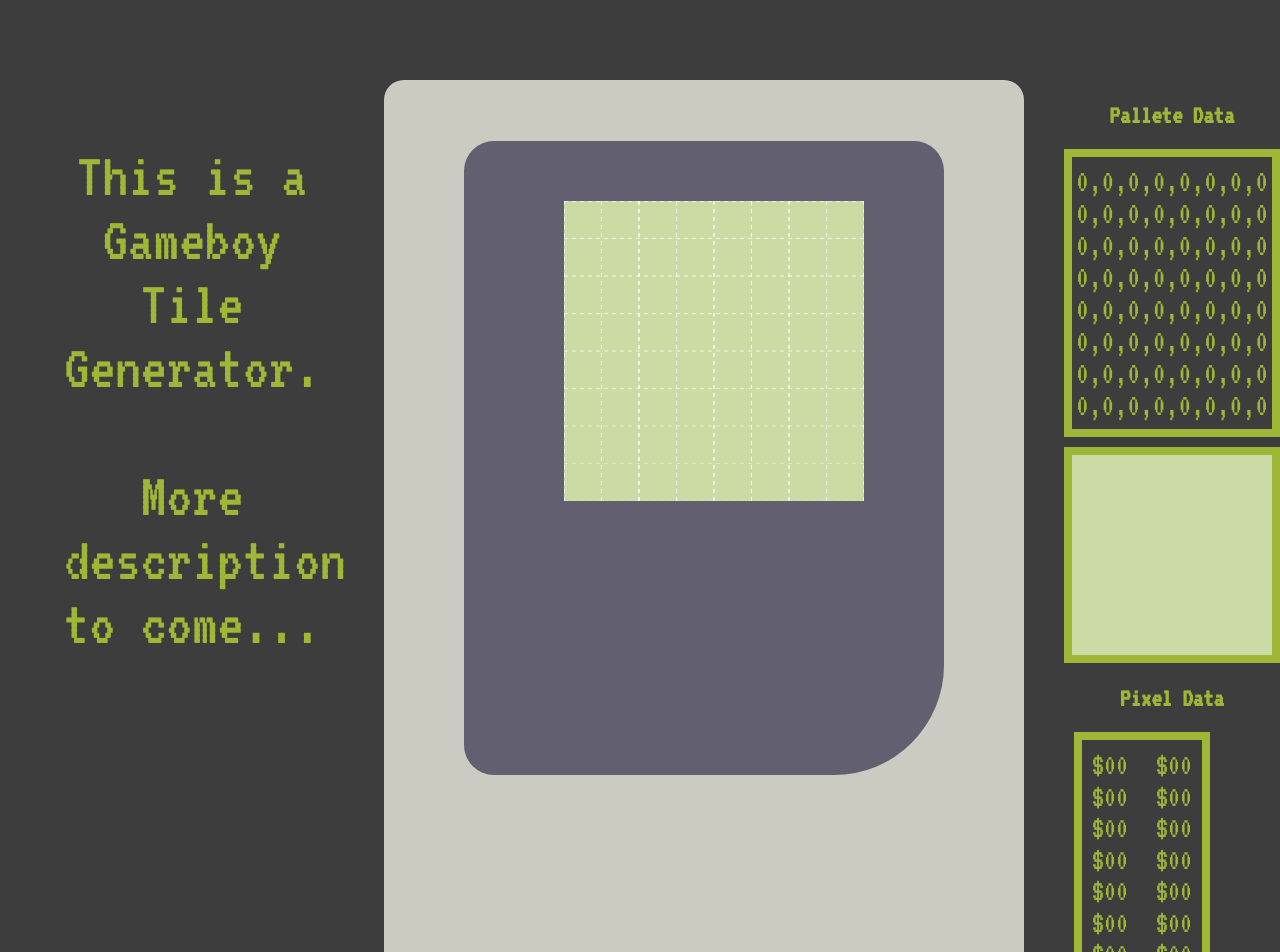
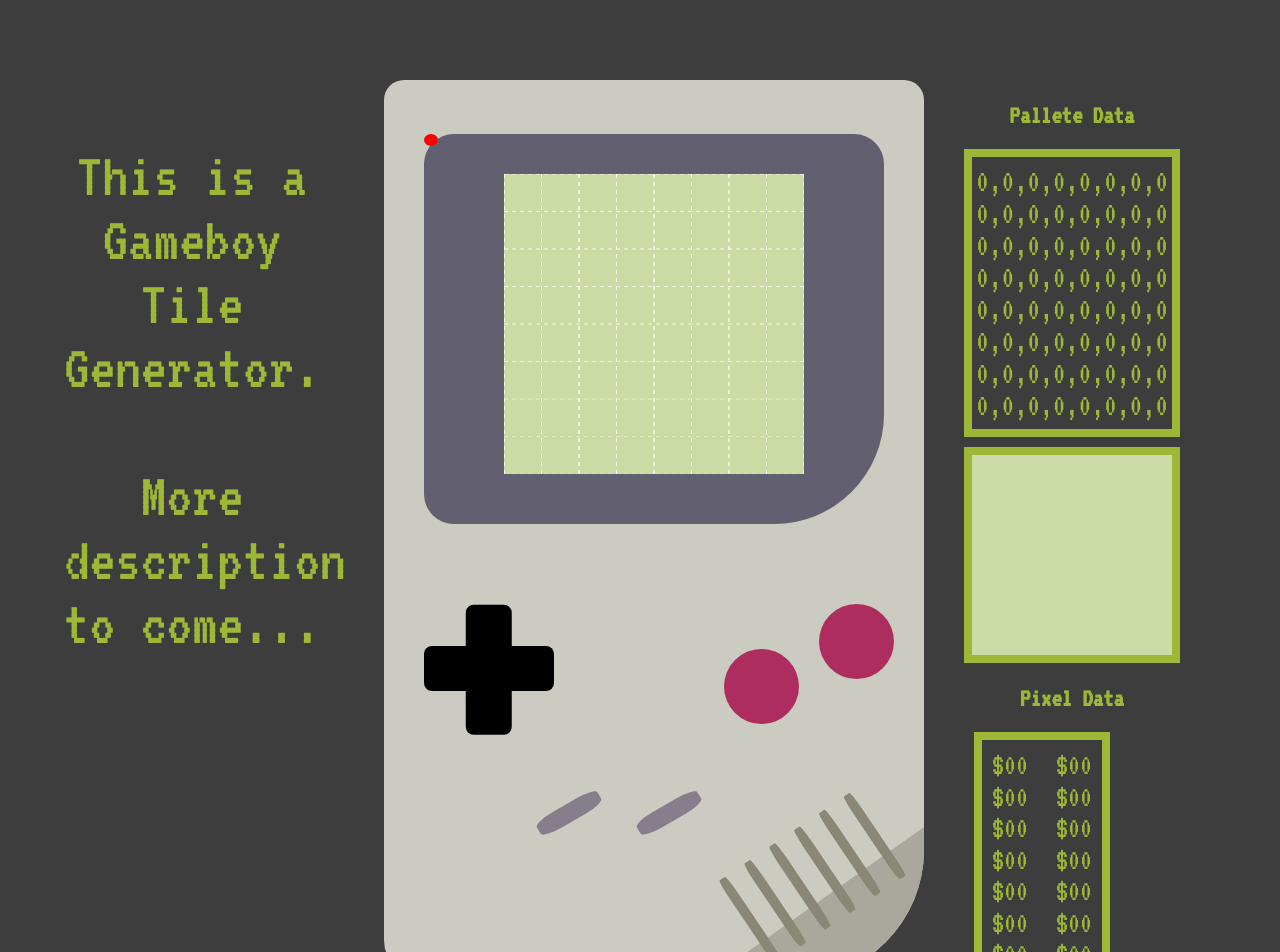
Before and after one commit to spkelly/gb-pallete, a Vue app: page / in a window 1280 px wide. Shown: the top 952 px of the page. Built offline with nearby package versions, Linux system fonts and the light colour scheme.

Commit message:
resized console

```diff
--- a/src/components/console/Console.vue
+++ b/src/components/console/Console.vue
@@ -48,29 +48,29 @@ export default {
 
 .console__speaker{
   position: absolute;
-  right: 20px;
-  bottom: 50px;
-  transform: rotate(-32deg);
-  width: 280px;
+  right: 8px;
+  bottom: 40px;
+  transform: rotate(-34deg);
+  width: 200px;
 }
 
 .console__speaker-element{
   display: inline-block;
-  margin:0 14px;
+  margin:0 10px;
   border-radius: 20%;
-  width: 16px;
-  height:140px;
-  background-color: #868277;
+  width: 10px;
+  height:100px;
+  background-color:#8A8777;
 }
 
 .console__shadow{
   position: absolute;
   right:0;
   bottom:0;
-  width:320px;
-  height:200px;
+  width:240px;
+  height:180px;
   background-color: #AAA79C;
-  clip-path: polygon(0 100%, 100% 100%, 100% 0%);
+  clip-path: polygon(10% 100%, 100% 100%, 100% 15%);
 }
 
 #console{
@@ -81,18 +81,18 @@ export default {
   border-top-left-radius: 20px;
   border-top-right-radius: 20px;
   background-color:#CBCBC1;
-  height: 1450px;
-  border-bottom-right-radius:180px;
+  height: 900px;
+  border-bottom-right-radius:130px;
   border-bottom-left-radius: 40px;
 }
 
 .console__top{
-    height: 160px;
+    min-height: 6%;
 }
 .console__bottom{
   height:100%;
   flex-grow: 1;
-  margin-top: 200px;
+  margin-top: 80px;
 }
 
 .console__buttons{
@@ -104,19 +104,20 @@ export default {
 
 .console__buttons-dpad{
 
-  margin-right: 250px;
-  width: 225px;
-  height: 225px;
-  margin-left: 90px;
+  margin-right:160px;
+  margin-left: 40px;
+  width: 130px;
+  height: 130px;
   position: relative;
 }
 .console__buttons-face{
   position: relative;
-  width: 280px;
-  height: 230px;
+  width: 180px;
+  height: 130px;
 }
 
 .console__buttons-dpad::before{
+  border-radius: 8px;
   display: block;
   position: absolute;
   height: 35%;
@@ -127,6 +128,7 @@ export default {
 }
 
 .console__buttons-dpad::after{
+   border-radius: 8px;
   position: absolute;
   display: block;
   height: 35%;
@@ -141,20 +143,20 @@ export default {
   position: absolute;
   top: 0px;
   right: 0px;
-  width:120px;
-  height:120px;
+  width:75px;
+  height:75px;
   border-radius: 100%;
   background-color: #AC2D5E;
 
 }
 
 .console__buttons-b{
-  bottom: 40px;
-  left: 10px;
+  bottom: 10px;
+  left: 0px;
   position: absolute;
   margin: 0 10px;
-  width:120px;
-  height:120px;
+  width:75px;
+  height:75px;
   border-radius: 100%;
   background-color: #AC2D5E;
 }
@@ -168,18 +170,20 @@ export default {
 
 .console__buttons-start{
   align-self: center;
-  margin-top: 50px;
-  height:30px;
-  width: 120px;
+  margin-top: 40px;
+  margin-right: 30px;
+  margin-left: -70px;
+  height:18px;
+  width: 70px;
   background-color: #867E8D;
   border-radius: 30%;
   transform: rotate(-30deg);
 }
 .console__buttons-select{
   align-self: center;
-  margin-top: 50px;
-  height:30px;
-  width: 120px;
+  margin-top: 40px;
+  height:18px;
+  width: 70px;
   background-color: #867E8D;
   border-radius: 30%;
   transform: rotate(-30deg);
--- a/src/components/console/ConsoleScreen.vue
+++ b/src/components/console/ConsoleScreen.vue
@@ -25,22 +25,28 @@ export default {
 <style>
 
 .console__screen{
-  height: 1500px;
-  display: flex;
+  position: relative;
   border-radius: 30px 30px 110px 30px;
-  margin-right: 80px;
-  margin-left:80px;
-  padding-right:130px;
-  padding-top: 60px;
+  max-width: fit-content;
+  padding: 40px;
+  padding-left: 80px;
+  padding-right: 80px;
+  padding-bottom: 50px;
+  margin-right: 40px;
+  margin-left:40px;
+  /* padding-right:130px;
+  padding-top: 60px; */
   background-color:#625F70;
 }
 
 .console__light{
-  height: 20px;
-  width: 20px;
+  top:0px;
+  left: 0px;
+  position: absolute;
+  height: 3%;
+  width: 3%;
   border-radius: 100%;
   align-self: center;
-  margin: 0 50px;
   background-color:red;
 }
 
```
